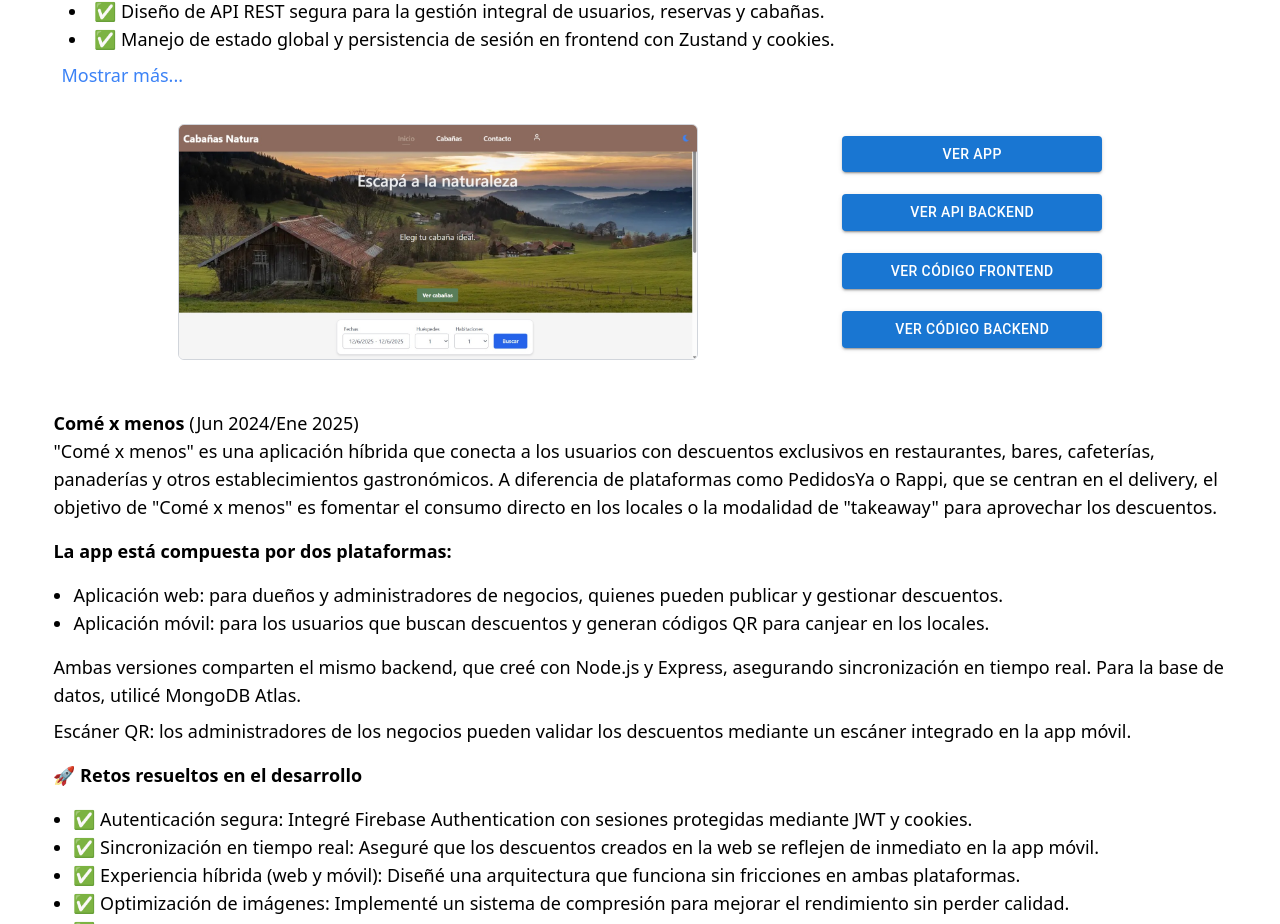
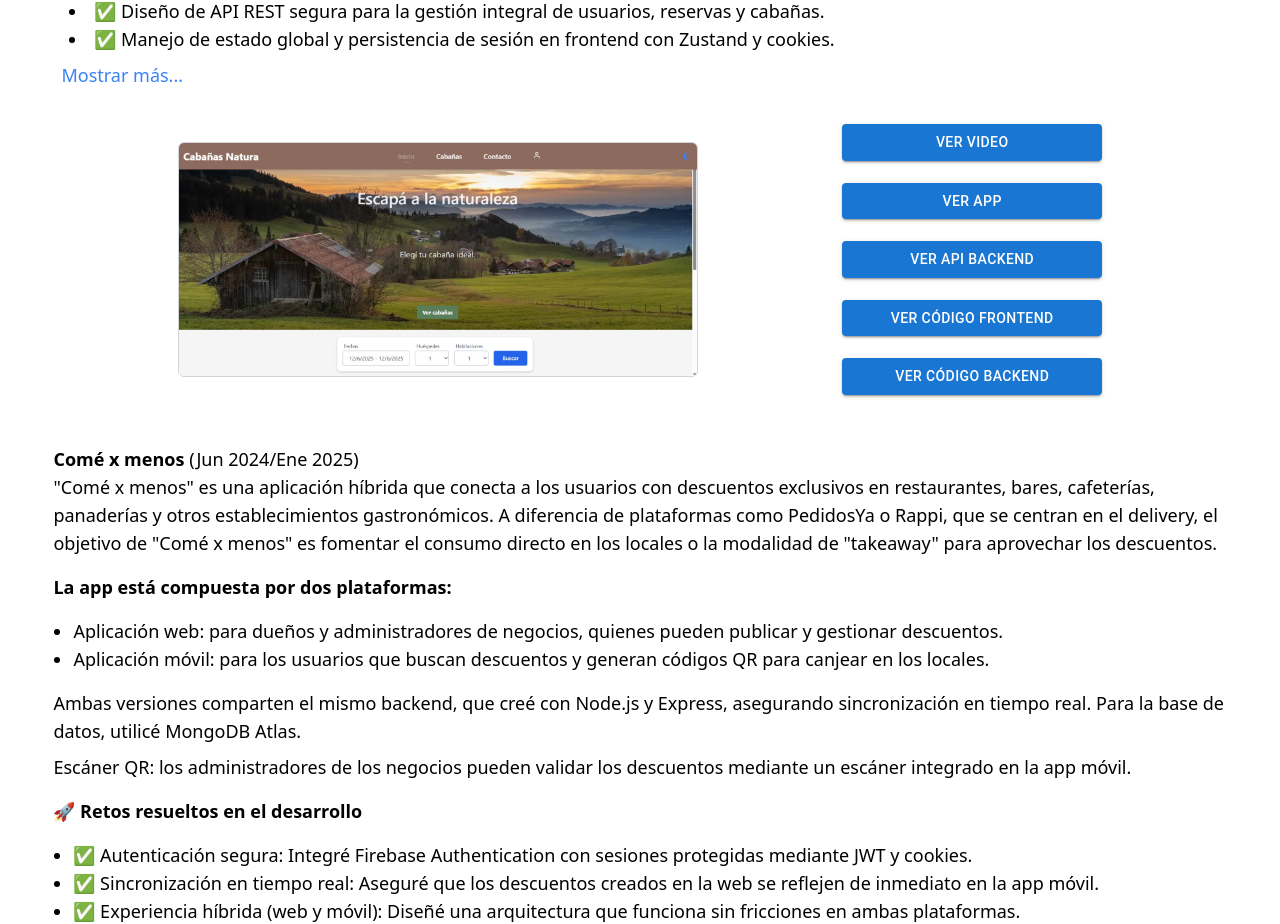
Before and after one commit to OLuciani/portfolio-vite, a React (Vite) app: page / in a window 1280 px wide. Shown: the part 1776-2700 px from the top of the page. Built offline with nearby package versions, Linux system fonts and the light colour scheme; no server answers.

Commit message:
Agrego video demo de proyecto Cabin Rentals

```diff
--- a/src/components/Projects.tsx
+++ b/src/components/Projects.tsx
@@ -347,6 +347,22 @@ function Projects() {
             <div className="md:w-[260px] mt-3 md:mt-0 flex flex-col items-center justify-center gap-3">
               <div className="grid justify-center items-center mb-[10px]">
                 <a
+                  href="https://www.youtube.com/watch?v=lTPsboqARaU"
+                  target="_blank"
+                  rel="noopener noreferrer"
+                >
+                  <Button
+                    className="w-[260px] text-lg text-center font-semibold py-1 rounded-md"
+                    variant="contained"
+                    color="primary"
+                  >
+                    {showLanguage === "spanish" ? "Ver Video" : "Watch Video"}
+                  </Button>
+                </a>
+              </div>
+
+              <div className="grid justify-center items-center mb-[10px]">
+                <a
                   href="https://cabin-rentals-frontend.vercel.app/"
                   target="_blank"
                   rel="noopener noreferrer"
@@ -360,6 +376,7 @@ function Projects() {
                   </Button>
                 </a>
               </div>
+
               <div className="grid justify-center items-center">
                 <a
                   href="https://cabin-rentals-backend.onrender.com/api/health"
@@ -413,6 +430,22 @@ function Projects() {
                   </Button>
                 </a>
               </div>
+
+              {/* <div className="grid justify-center items-center mt-[10px]">
+                <a
+                  href="https://www.youtube.com/watch?v=lTPsboqARaU"
+                  target="_blank"
+                  rel="noopener noreferrer"
+                >
+                  <Button
+                    className="w-[260px] text-lg text-center font-semibold py-1 rounded-md"
+                    variant="contained"
+                    color="primary"
+                  >
+                    {showLanguage === "spanish" ? "Ver Video" : "Watch Video"}
+                  </Button>
+                </a>
+              </div> */}
             </div>
           </div>
         </div>
@@ -615,14 +648,15 @@ function Projects() {
                       <>
                         <div>
                           <p className="mb-4">
-                            "Comé x menos" es una aplicación híbrida que conecta a
-                            los usuarios con descuentos exclusivos en
+                            "Comé x menos" es una aplicación híbrida que conecta
+                            a los usuarios con descuentos exclusivos en
                             restaurantes, bares, cafeterías, panaderías y otros
                             establecimientos gastronómicos. A diferencia de
-                            plataformas como PedidosYa o Rappi, que se centran en
-                            el delivery, el objetivo de "Comé x menos" es fomentar
-                            el consumo directo en los locales o la modalidad de
-                            "takeaway" para aprovechar los descuentos.
+                            plataformas como PedidosYa o Rappi, que se centran
+                            en el delivery, el objetivo de "Comé x menos" es
+                            fomentar el consumo directo en los locales o la
+                            modalidad de "takeaway" para aprovechar los
+                            descuentos.
                           </p>
 
                           <p className="mb-4 font-semibold">
@@ -636,8 +670,8 @@ function Projects() {
                             </li>
                             <li>
                               Aplicación móvil: para los usuarios que buscan
-                              descuentos y generan códigos QR para canjear en los
-                              locales.
+                              descuentos y generan códigos QR para canjear en
+                              los locales.
                             </li>
                           </ul>
 
@@ -649,9 +683,9 @@ function Projects() {
                           </p>
 
                           <p>
-                            Escáner QR: los administradores de los negocios pueden
-                            validar los descuentos mediante un escáner integrado
-                            en la app móvil.
+                            Escáner QR: los administradores de los negocios
+                            pueden validar los descuentos mediante un escáner
+                            integrado en la app móvil.
                           </p>
 
                           <p className="my-4 font-semibold">
@@ -661,8 +695,8 @@ function Projects() {
                           <ul className="list-disc ml-5 mb-2">
                             <li>
                               ✅ Autenticación segura: Integré Firebase
-                              Authentication con sesiones protegidas mediante JWT
-                              y cookies.
+                              Authentication con sesiones protegidas mediante
+                              JWT y cookies.
                             </li>
                             <li>
                               ✅ Sincronización en tiempo real: Aseguré que los
@@ -676,13 +710,13 @@ function Projects() {
                             </li>
                             <li>
                               ✅ Optimización de imágenes: Implementé un sistema
-                              de compresión para mejorar el rendimiento sin perder
-                              calidad.
+                              de compresión para mejorar el rendimiento sin
+                              perder calidad.
                             </li>
                             <li>
-                              ✅ Validación de descuentos con QR: Creé un sistema
-                              de escaneo para asegurar que los descuentos sean
-                              legítimos.
+                              ✅ Validación de descuentos con QR: Creé un
+                              sistema de escaneo para asegurar que los
+                              descuentos sean legítimos.
                             </li>
                             <li>
                               ✅ Despliegue eficiente: Optimizé tiempos de carga
```
